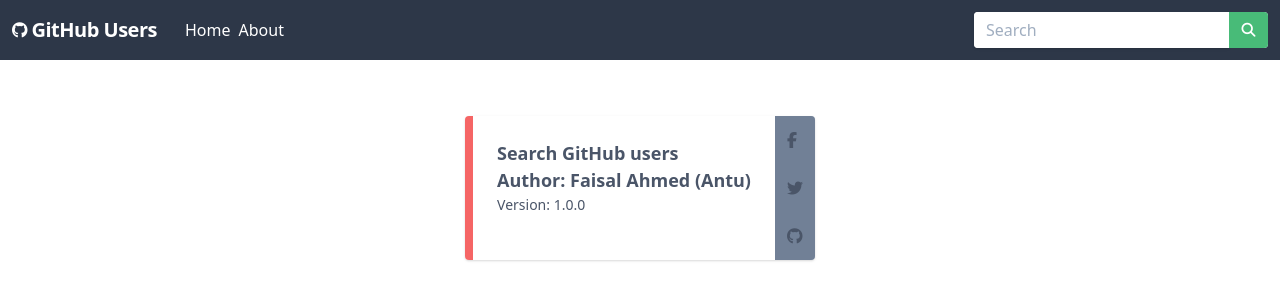
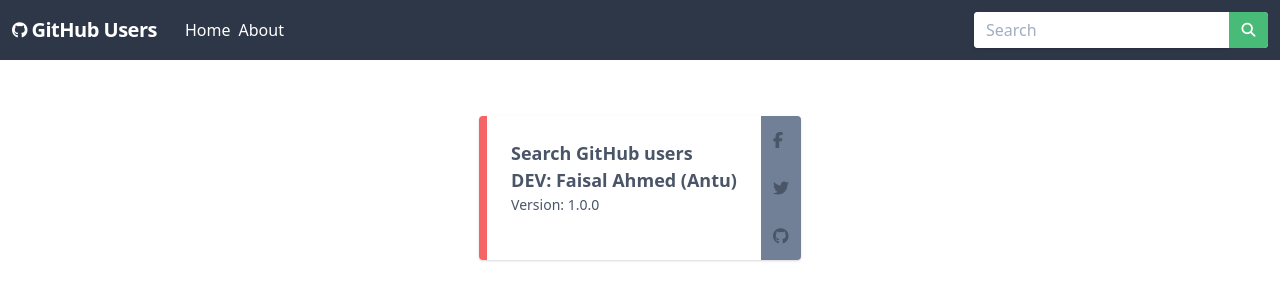
Before and after one commit to faisalantu/Github-Finder-with-tailwind, a React (Create React App) app: page /about in a window 1280 px wide. Shown: the top 300 px of the page. Built offline with nearby package versions, Linux system fonts and the light colour scheme.

Commit message:
🧑 changed typo

```diff
--- a/src/components/pages/About.js
+++ b/src/components/pages/About.js
@@ -6,7 +6,7 @@
       <div className="flex text-gray-700 border-l-8 border-red-500 border-solid subpixel-antialiased shadow rounded overflow-hidden mt-6">
         <div className="flex-1 p-6">
           <p className=" text-lg font-bold">Search GitHub users</p>
-          <h1 className="text-lg font-semibold">Author: Faisal Ahmed (Antu)</h1>
+          <h1 className="text-lg font-semibold">DEV: Faisal Ahmed (Antu)</h1>
           <p className="text-sm">Version: 1.0.0</p>
         </div>
         <div className="flex-2 bg-gray-400">
```
